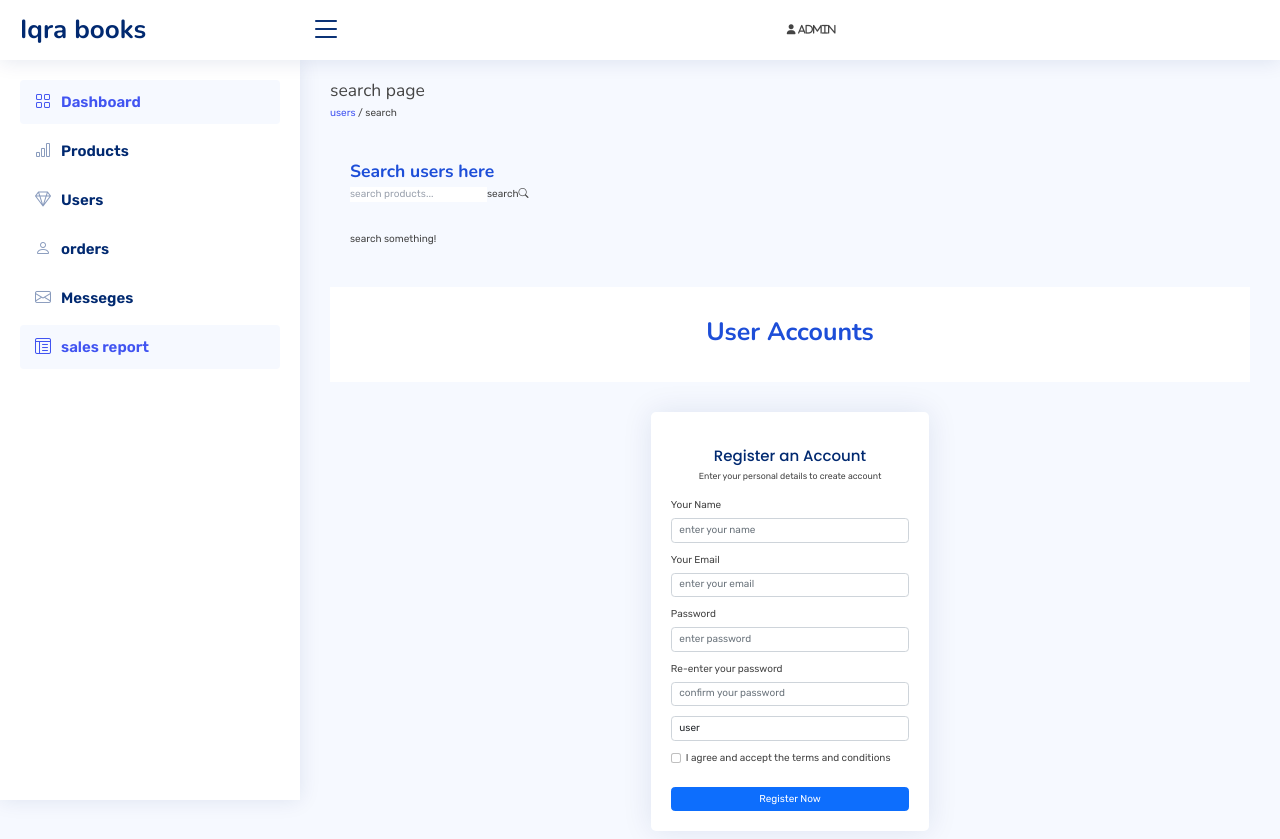
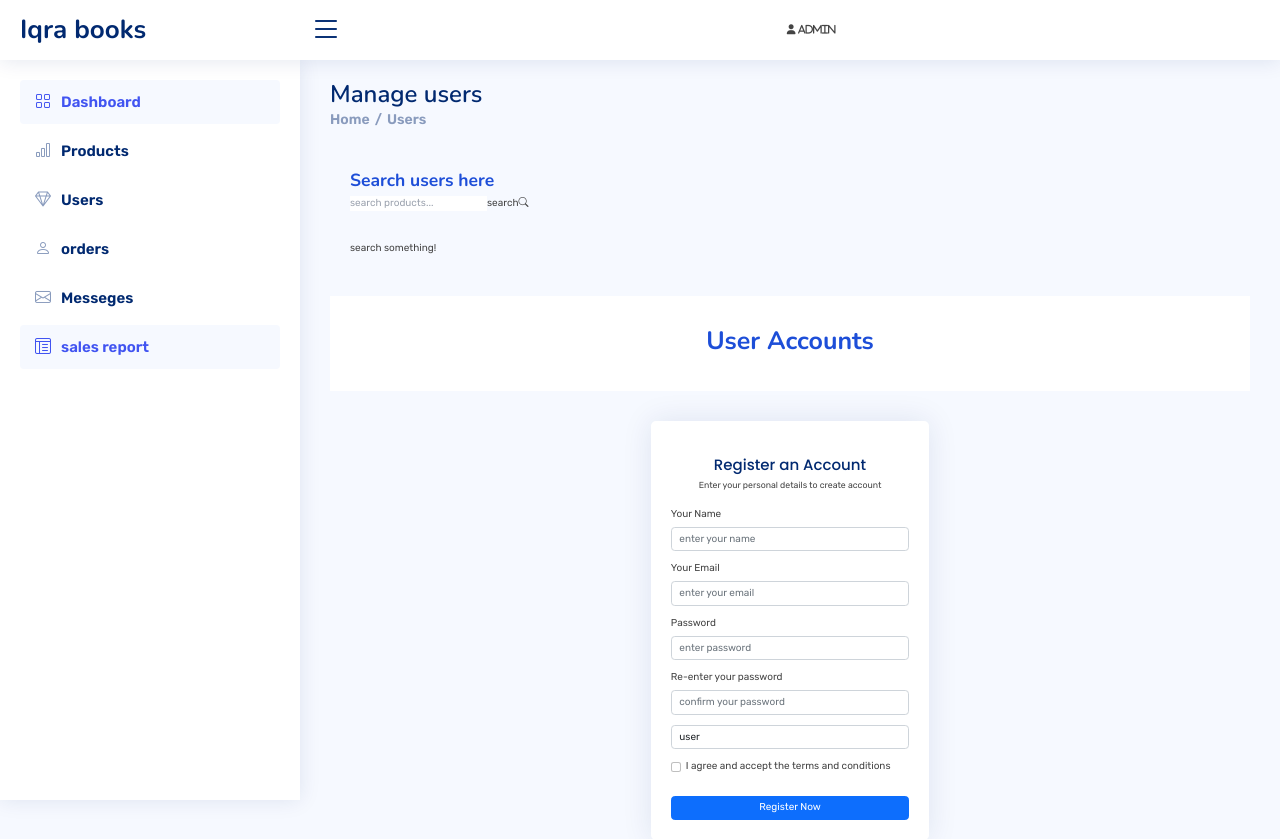
Before and after one commit to haamid10/E-bookstore, a PHP site: page /admin_users.php in a window 1280 px wide. Shown: the top 839 px of the page. Run offline with PHP 8.4, Linux system fonts and the light colour scheme; data that the repository does not hold is empty; some libraries are stand-ins or nearby versions.

Commit message:
admin users13

```diff
--- a/admin_header.php
+++ b/admin_header.php
@@ -23,7 +23,7 @@ if(isset($message)){
   <meta charset="utf-8">
   <meta content="width=device-width, initial-scale=1.0" name="viewport">
 
-  <title>header </title>
+  <title>Admin  </title>
   <meta content="" name="description">
   <meta content="" name="keywords">
 
--- a/admin_users.php
+++ b/admin_users.php
@@ -94,10 +94,15 @@ if(isset($_POST['search'])){
 
  <main class="main" id="main">
 
-<div class="heading">
-   <h3>search page</h3>
-   <p> <a href="admin_users.php">users</a> / search </p>
-</div>
+ <div class="pagetitle">
+      <h1>Manage users</h1>
+      <nav>
+        <ol class="breadcrumb">
+          <li class="breadcrumb-item"><a href="admin_page.php">Home   </a></li>
+          <li class="breadcrumb-item active"><a href="admin_users.php">Users  </a></li>
+        </ol>
+      </nav>
+    </div>
 
 
 <!-- search bar -->
```
